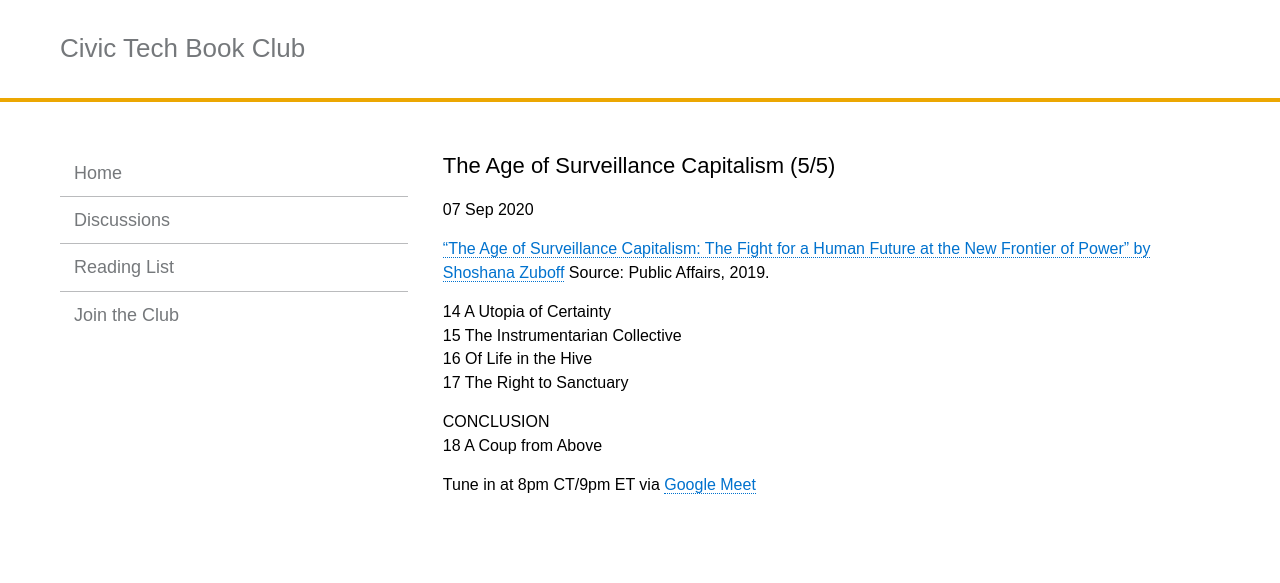
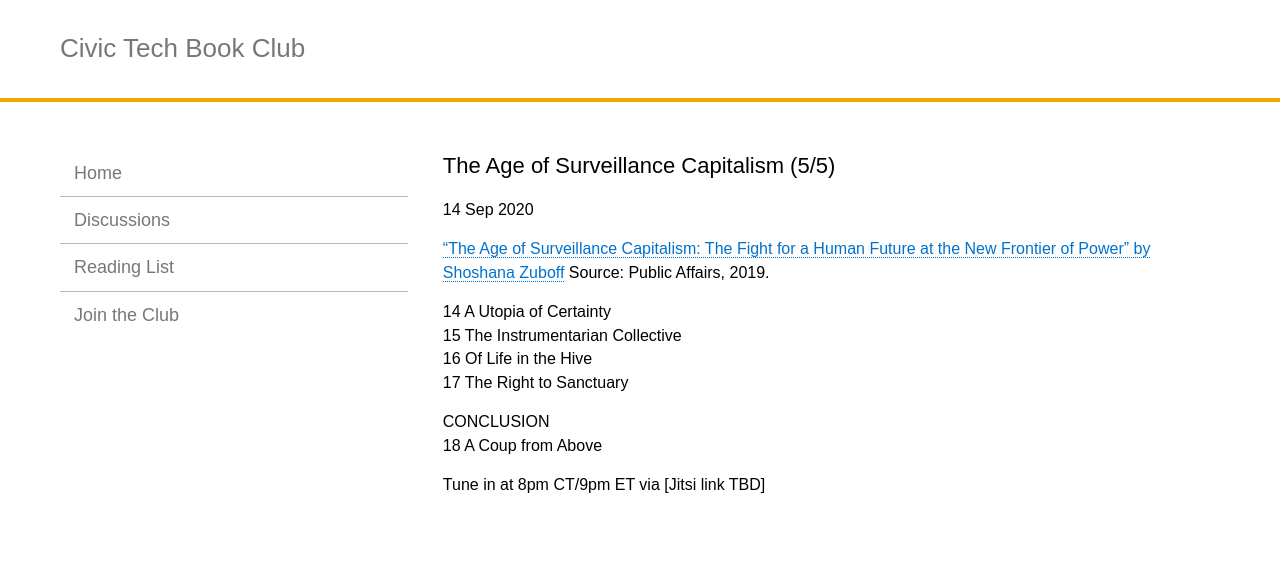
Before and after one commit to rebeccawilliams/bookclub, a Jekyll site: the page built from _posts/2020-09-07-the-age-of-surveillance-capitalism-part-5.md, in a window 1280 px wide. Shown: the top 583 px of the page. Built offline with Jekyll 4.4.1, drawn with Linux system fonts in a browser that asks for light colours.

Commit message:
Update 2020-09-07-the-age-of-surveillance-capitalism-part-5.md

```diff
--- a/_posts/2020-09-07-the-age-of-surveillance-capitalism-part-5.md
+++ b/_posts/2020-09-07-the-age-of-surveillance-capitalism-part-5.md
@@ -1,7 +1,7 @@
 ---
 layout: post
 title:  "The Age of Surveillance Capitalism (5/5)"
-date:   2020-09-07 21:00:00
+date:   2020-09-14 21:00:00
 categories: jekyll update
 ---
 
@@ -15,4 +15,4 @@
 CONCLUSION
 18 A Coup from Above
 
-Tune in at 8pm CT/9pm ET via [Google Meet](https://calendar.google.com/event?action=TEMPLATE&tmeid=MXFzdDkwNnNzcThwNWIwaG9uNDMzaGxjc3Ygd2lsbGlhbXMucmViZWNjYUBt&tmsrc=williams.rebecca%40gmail.com)
+Tune in at 8pm CT/9pm ET via [Jitsi link TBD]
```
